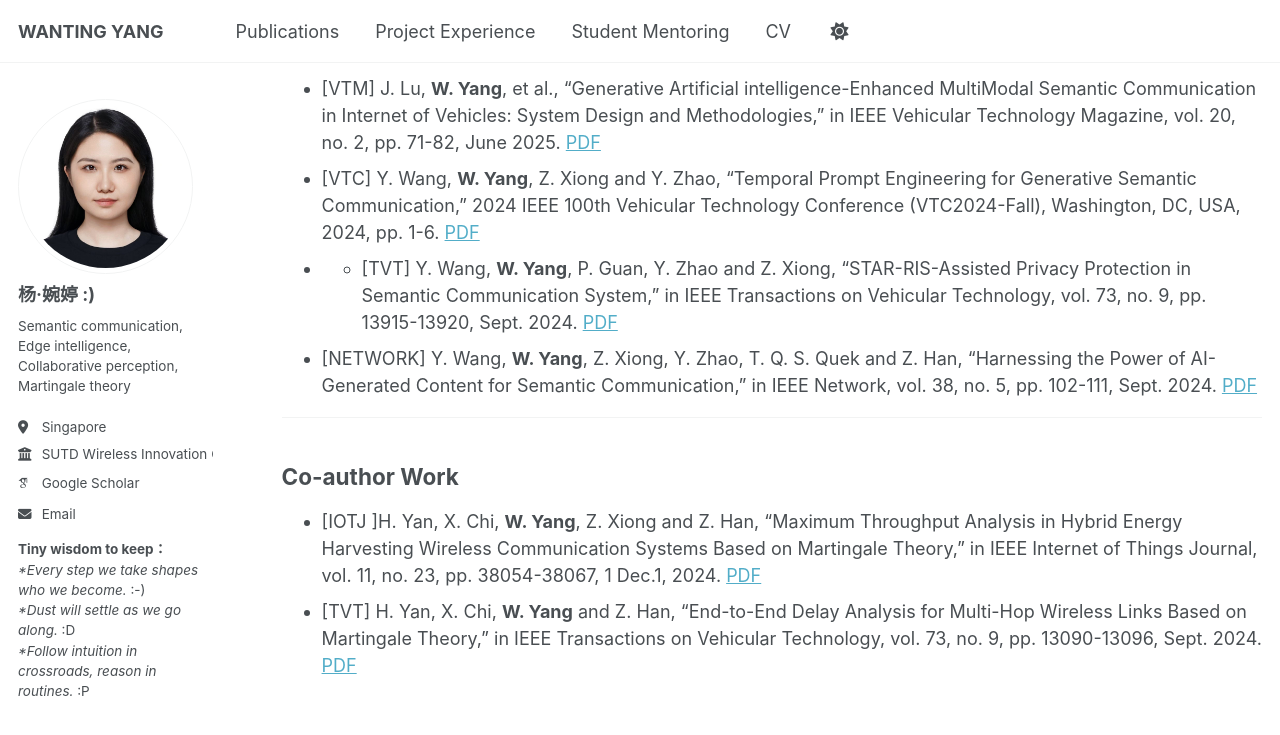
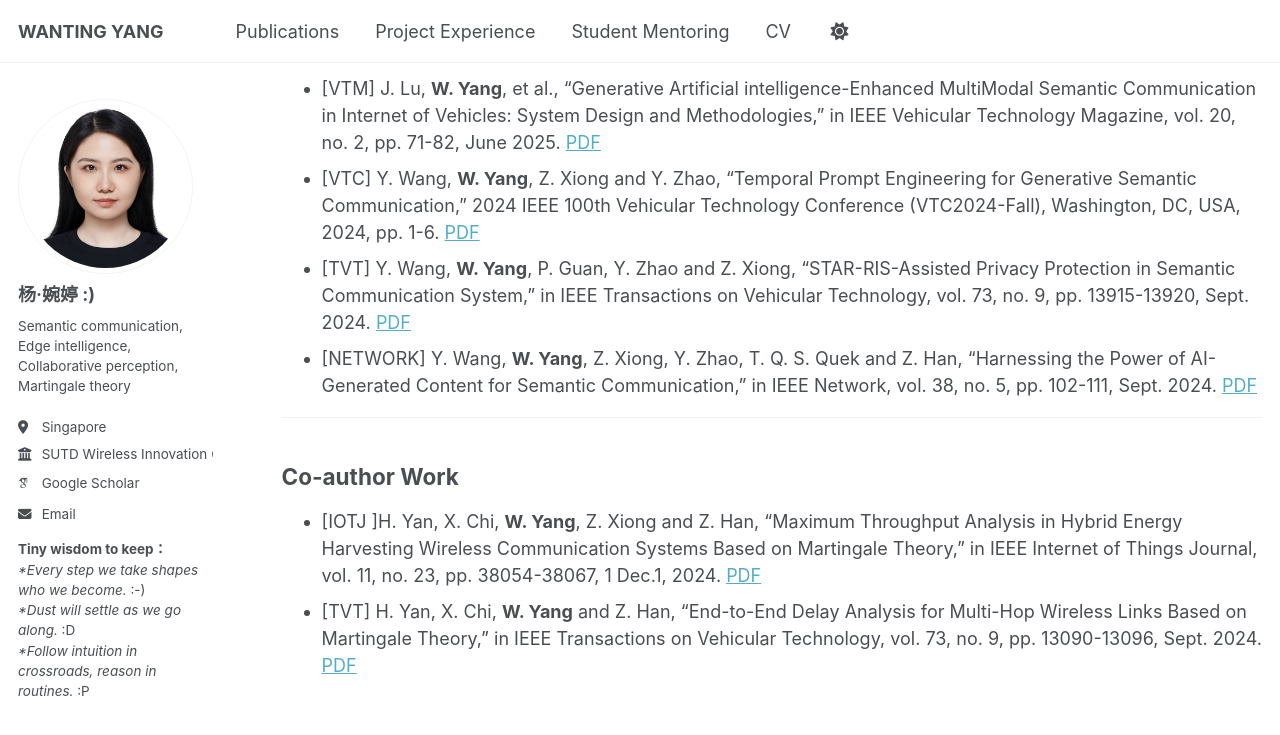
Before and after one commit to wty2011jl/wty2011jl.github.io, a Jekyll site: the page built from _pages/publications.md, in a window 1280 px wide and 900 px high, scrolled down 1412 px. Shown: the top 735 px of the window. Built offline with Jekyll 4.4.1, drawn with Linux system fonts in a browser that asks for light colours; some web fonts are replaced; a script that is not in the unit is left out.

```diff
--- a/_pages/publications.md
+++ b/_pages/publications.md
@@ -41,7 +41,7 @@ redirect_from:
 
 - [VTM] J. Lu, **W. Yang**, et al., "Generative Artificial intelligence-Enhanced MultiModal Semantic Communication in Internet of Vehicles: System Design and Methodologies," in IEEE Vehicular Technology Magazine, vol. 20, no. 2, pp. 71-82, June 2025. [PDF](https://ieeexplore.ieee.org/stamp/stamp.jsp?tp=&arnumber=10934748)
 - [VTC] Y. Wang, **W. Yang**, Z. Xiong and Y. Zhao, "Temporal Prompt Engineering for Generative Semantic Communication," 2024 IEEE 100th Vehicular Technology Conference (VTC2024-Fall), Washington, DC, USA, 2024, pp. 1-6. [PDF](https://ieeexplore.ieee.org/stamp/stamp.jsp?tp=&arnumber=10757628)
-- - [TVT] Y. Wang, **W. Yang**, P. Guan, Y. Zhao and Z. Xiong, "STAR-RIS-Assisted Privacy Protection in Semantic Communication System," in IEEE Transactions on Vehicular Technology, vol. 73, no. 9, pp. 13915-13920, Sept. 2024. [PDF](https://ieeexplore.ieee.org/stamp/stamp.jsp?tp=&arnumber=10487897)
+- [TVT] Y. Wang, **W. Yang**, P. Guan, Y. Zhao and Z. Xiong, "STAR-RIS-Assisted Privacy Protection in Semantic Communication System," in IEEE Transactions on Vehicular Technology, vol. 73, no. 9, pp. 13915-13920, Sept. 2024. [PDF](https://ieeexplore.ieee.org/stamp/stamp.jsp?tp=&arnumber=10487897)
 - [NETWORK] Y. Wang, **W. Yang**, Z. Xiong, Y. Zhao, T. Q. S. Quek and Z. Han, "Harnessing the Power of AI-Generated Content for Semantic Communication," in IEEE Network, vol. 38, no. 5, pp. 102-111, Sept. 2024. [PDF](https://ieeexplore.ieee.org/stamp/stamp.jsp?tp=&arnumber=10577142)
 
 ---
```
